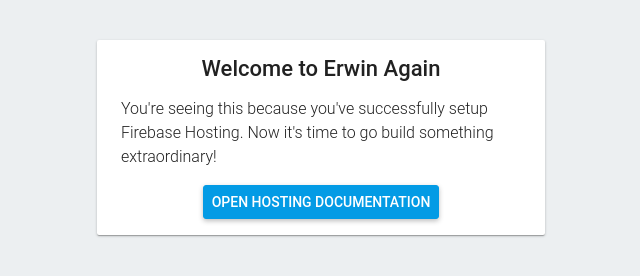
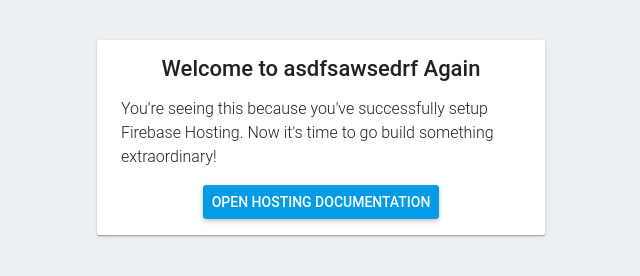
Before and after one commit to erwin-daza/polymer, a website: page index.html in a window 1280 px wide. Shown: the whole page, without its empty margins (319-959 px from the left). Drawn offline with Linux system fonts and the light colour scheme.

Commit message:
asdasdadasd

```diff
--- a/index.html
+++ b/index.html
@@ -59,7 +59,7 @@
   </head>
   <body>
     <div id="message">
-      <h1>Welcome to Erwin Again</h1>
+      <h1>Welcome to asdfsawsedrf Again</h1>
       <p>You're seeing this because you've successfully setup Firebase Hosting. Now it's time to go build something extraordinary!</p>
       <ul>
         <li><a target="_blank" href="https://firebase.google.com/docs/hosting/">Open Hosting Documentation</a></li>
```
